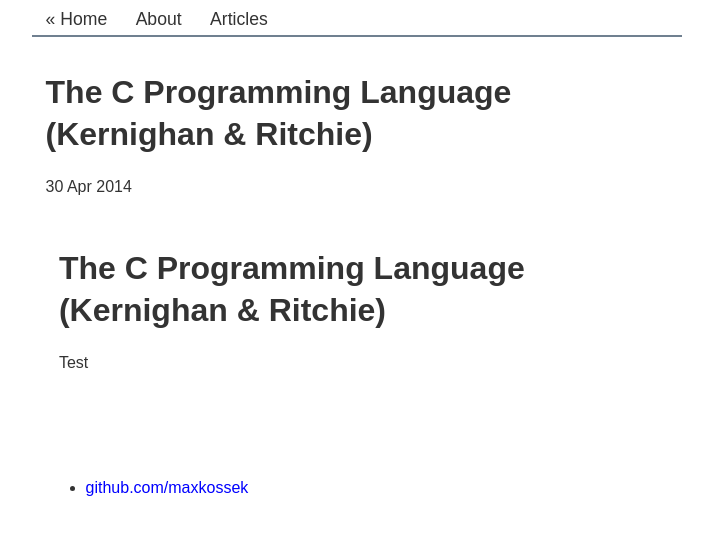
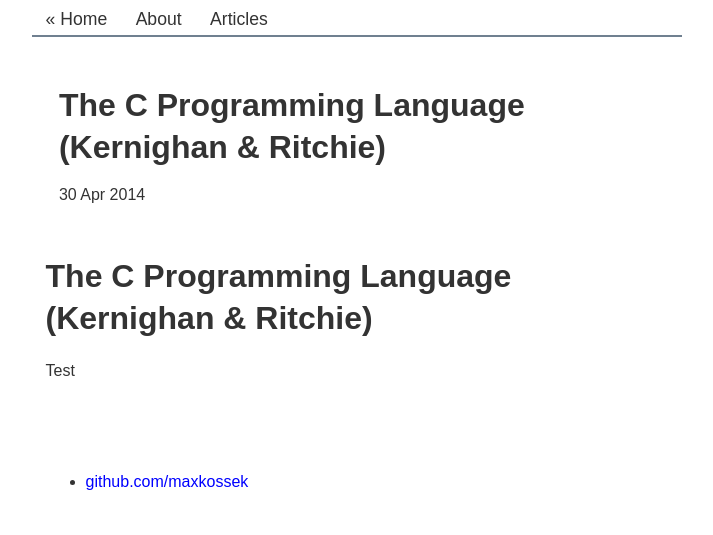
Before and after one commit to maxkossek/maxkossek.github.io, a Jekyll site: the page built from _posts/2019-04-30-c-programming-language.md, in a window 1280 px wide. Shown: the top 535 px of the page, without its empty margins (283-996 px from the left). Built offline with Jekyll 4.4.1, drawn with Linux system fonts in a browser that asks for light colours.

Commit message:
Post layout update

```diff
--- a/_layouts/post.html
+++ b/_layouts/post.html
@@ -1,9 +1,11 @@
 ---
 layout: default
 ---
+<header>
 <h1>{{ page.title }}</h1>
 <p class="meta">{{ page.date | date_to_string }}</p>
+</header>
 
-<main class="post">
+<div class="post">
   {{ content }}
-</main>
+</div>
```
